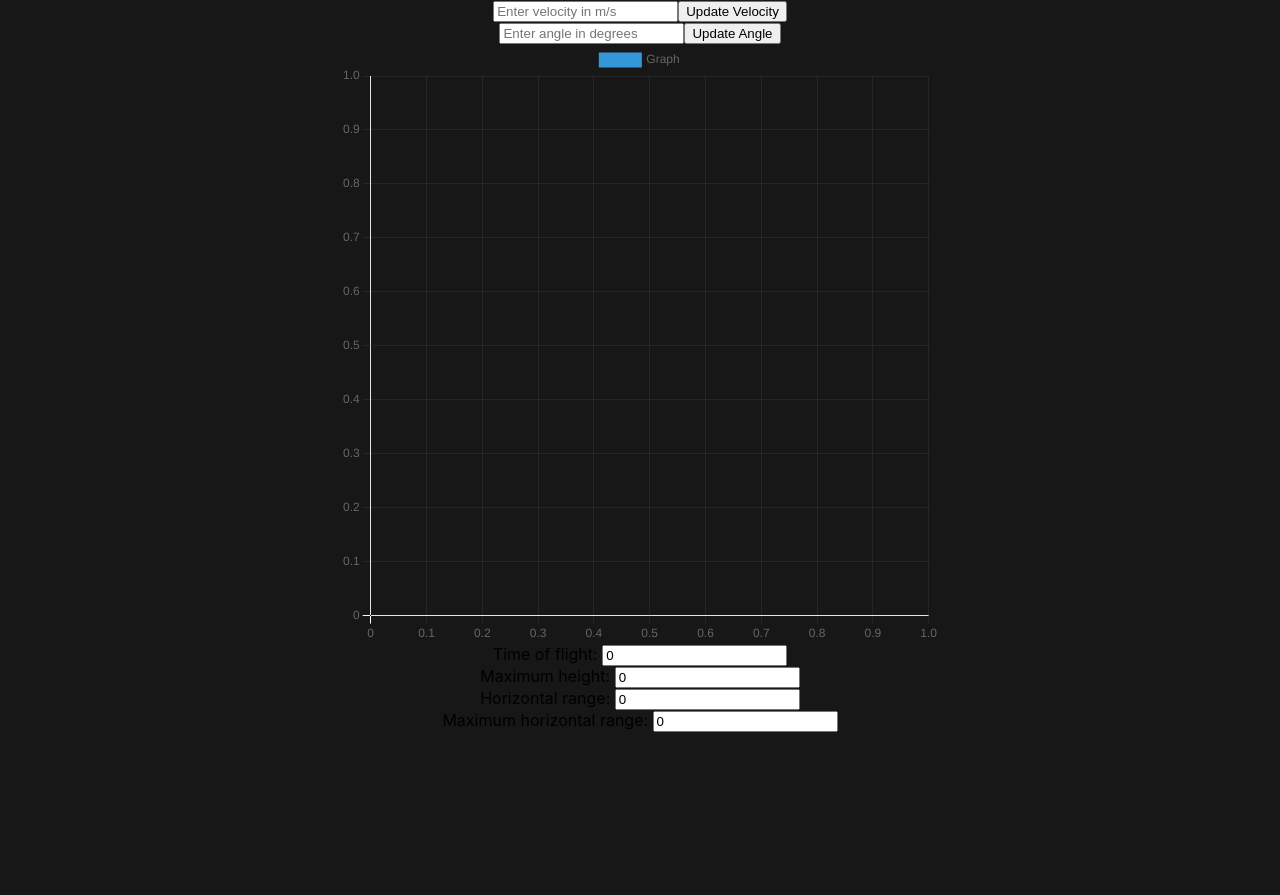
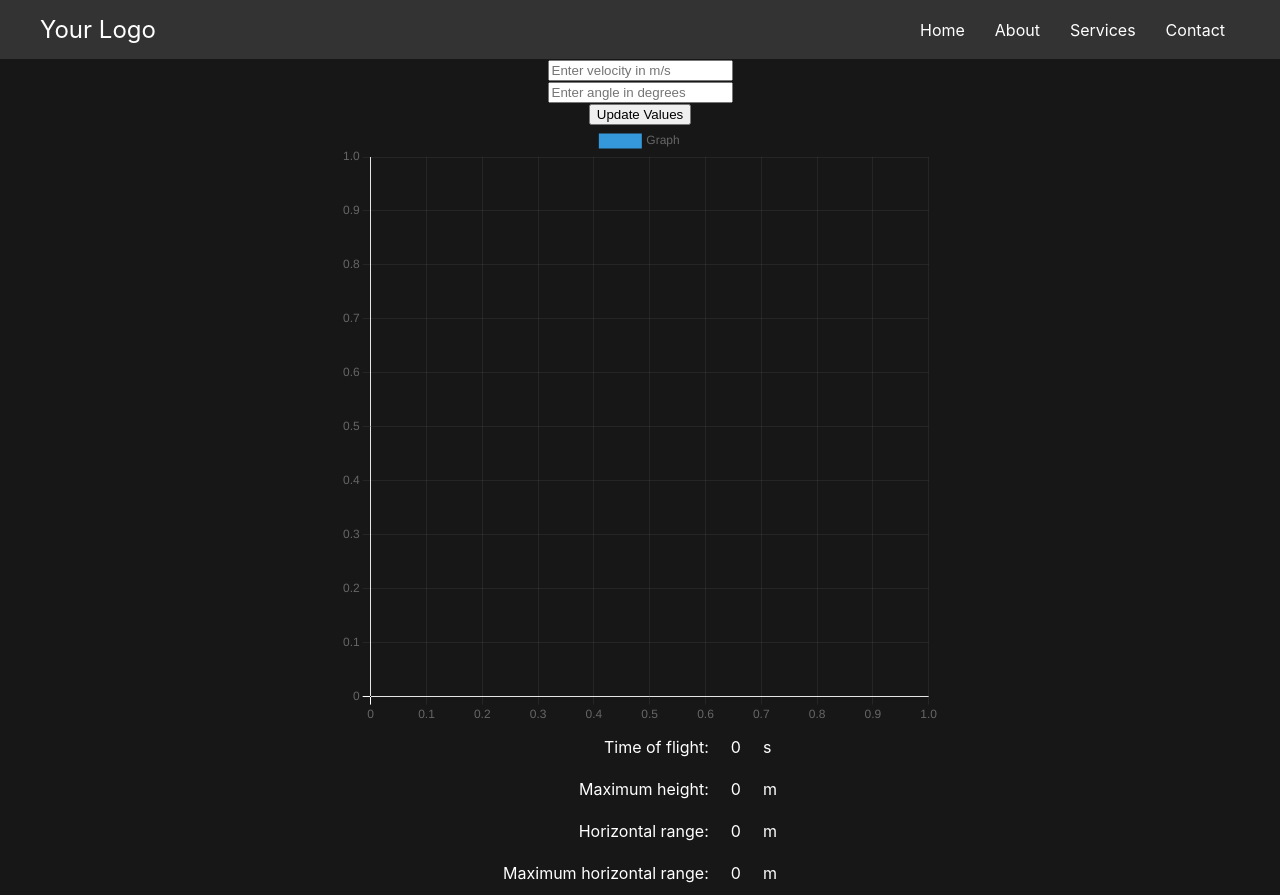
Before and after one commit to aadium/physics-plot, a React (Create React App) app: page / in a window 1280 px wide. Before the commit the page ends 800 px from the top, so only its background shows below. Built offline with nearby package versions, Linux system fonts and the light colour scheme.

Commit message:
Added navbar and ui changes

```diff
--- a/src/App.css
+++ b/src/App.css
@@ -19,4 +19,5 @@
 
 body {
   background-color: black;
+  color: white;
 }
--- a/src/App.js
+++ b/src/App.js
@@ -1,6 +1,9 @@
 import React, { useEffect, useRef, useState } from "react";
 import Chart from "chart.js/auto";
 import colors from "./theme/colors";
+import Navbar from "./widgets/navbar";
+import { Typography } from '@mui/material';
+import "./App.css"
 
 const g = 9.81;
 
@@ -11,22 +14,25 @@ function App() {
   var hRange = 0;
   var maxHRange = 0;
 
+  const [error, setError] = useState('');
   const [velocity, setVelocity] = useState(0);
   const [angle, setAngle] = useState(0);
   const [vInputValue, setVInputValue] = useState("");
   const [aInputValue, setAInputValue] = useState("");
 
-  const handleVelocityChange = () => {
+  const handleChange = () => {
     const newVel = parseFloat(vInputValue);
-    if (!isNaN(newVel)) {
-      setVelocity(newVel);
-    }
-  };
-
-  const handleAngleChange = () => {
     const newAng = parseFloat(aInputValue);
-    if (!isNaN(newAng)) {
-      setAngle(newAng);
+    if (!isNaN(newVel) && !isNaN(newAng)) {
+      if (newVel < 10 || newAng < 10) {
+        setError('Please enter a value greater than 10')
+      } else {
+        setError('')
+        setVelocity(newVel);
+        setAngle(newAng);
+      }
+    } else {
+      setError('Please enter a value')
     }
   };
 
@@ -50,7 +56,6 @@ function App() {
             const x = velocity * Math.cos(angle * (Math.PI / 180)) * t;
             const y = velocity * Math.sin(angle * (Math.PI / 180)) * t - (0.5 * g * t ** 2);
 
-            // Check if the absolute difference between the new y-value and the previous y-value is within the tolerance range
             if (prevY === null || Math.abs(y - prevY) > yTolerance) {
                 dataPoints.push({ x: +x.toFixed(2), y: +y.toFixed(2) });
                 prevY = y;
@@ -61,8 +66,7 @@ function App() {
     }
 
     return dataPoints;
-};
-
+  };
 
   const dataPoints = generateDataPoints();
 
@@ -134,6 +138,7 @@ function App() {
 
   return (
     <center>
+      <Navbar/>
       <div style={{ maxWidth: '600px', maxHeight: '700px' }}>
         <div>
           <input
@@ -142,7 +147,6 @@ function App() {
             value={vInputValue}
             onChange={(e) => setVInputValue(e.target.value)}
           />
-          <button onClick={handleVelocityChange}>Update Velocity</button>
         </div>
         <div>
           <input
@@ -151,13 +155,32 @@ function App() {
             value={aInputValue}
             onChange={(e) => setAInputValue(e.target.value)}
           />
-          <button onClick={handleAngleChange}>Update Angle</button>
         </div>
+        <button onClick={handleChange}>Update Values</button>
+        {error && <Typography color="error">{error}</Typography>}
         <canvas ref={chartRef} style={{ width: '100%', height: '100%' }} />
-        Time of flight: <input value={tOfFlight}/><br/>
-        Maximum height: <input value={hMax}/><br/>
-        Horizontal range: <input value={hRange}/><br/>
-        Maximum horizontal range: <input value={maxHRange}/>
+        <table cellPadding={10}>
+          <tr>
+            <td align="right">Time of flight:</td>
+            <td>{tOfFlight}</td>
+            <td>s</td>
+          </tr>
+          <tr>
+            <td align="right">Maximum height:</td>
+            <td>{hMax}</td>
+            <td>m</td>
+          </tr>
+          <tr>
+            <td align="right">Horizontal range:</td>
+            <td>{hRange}</td>
+            <td>m</td>
+          </tr>
+          <tr>
+            <td align="right">Maximum horizontal range:</td>
+            <td>{maxHRange}</td>
+            <td>m</td>
+          </tr>
+        </table>
       </div>
     </center>
   );
--- /dev/null
+++ b/src/theme/CSS/navbar.css
@@ -0,0 +1,65 @@
+.navbar {
+    background-color: #333;
+    color: white;
+    padding: 15px 0;
+}
+
+.navbar-container {
+    display: flex;
+    justify-content: space-between;
+    align-items: center;
+    max-width: 1200px;
+    margin: 0 auto;
+    padding: 0 20px;
+}
+
+.navbar-logo a {
+    color: white;
+    text-decoration: none;
+    font-size: 1.5rem;
+}
+
+.navbar-links {
+    display: flex;
+}
+
+.navbar-links a {
+    color: white;
+    text-decoration: none;
+    margin: 0 15px;
+    font-size: 1rem;
+}
+
+.navbar-toggle {
+    display: none;
+    cursor: pointer;
+}
+
+.navbar-toggle span {
+    display: block;
+    width: 25px;
+    height: 3px;
+    background-color: white;
+    margin: 5px 0;
+}
+
+@media (max-width: 768px) {
+    .navbar-links {
+    display: none;
+    flex-direction: column;
+    width: 100%;
+    text-align: center;
+    position: absolute;
+    top: 60px;
+    left: 0;
+    background-color: #333;
+    }
+
+    .navbar-links.open {
+    display: flex;
+    }
+
+    .navbar-toggle {
+    display: block;
+    }
+}
--- /dev/null
+++ b/src/widgets/navbar.js
@@ -0,0 +1,35 @@
+import React, { useState } from 'react';
+import '../theme/CSS/navbar.css'
+
+const Navbar = () => {
+  const [isMobileMenuOpen, setMobileMenuOpen] = useState(false);
+
+  const toggleMobileMenu = () => {
+    setMobileMenuOpen(!isMobileMenuOpen);
+  };
+
+  return (
+    <nav className="navbar">
+      <div className="navbar-container">
+        <div className="navbar-logo">
+          <a href="/">Your Logo</a>
+        </div>
+
+        <div className={`navbar-links ${isMobileMenuOpen ? 'open' : ''}`}>
+          <a href="#">Home</a>
+          <a href="#">About</a>
+          <a href="#">Services</a>
+          <a href="#">Contact</a>
+        </div>
+
+        <div className="navbar-toggle" onClick={toggleMobileMenu}>
+          <span>A</span>
+          <span>B</span>
+          <span>C</span>
+        </div>
+      </div>
+    </nav>
+  );
+};
+
+export default Navbar;
```
